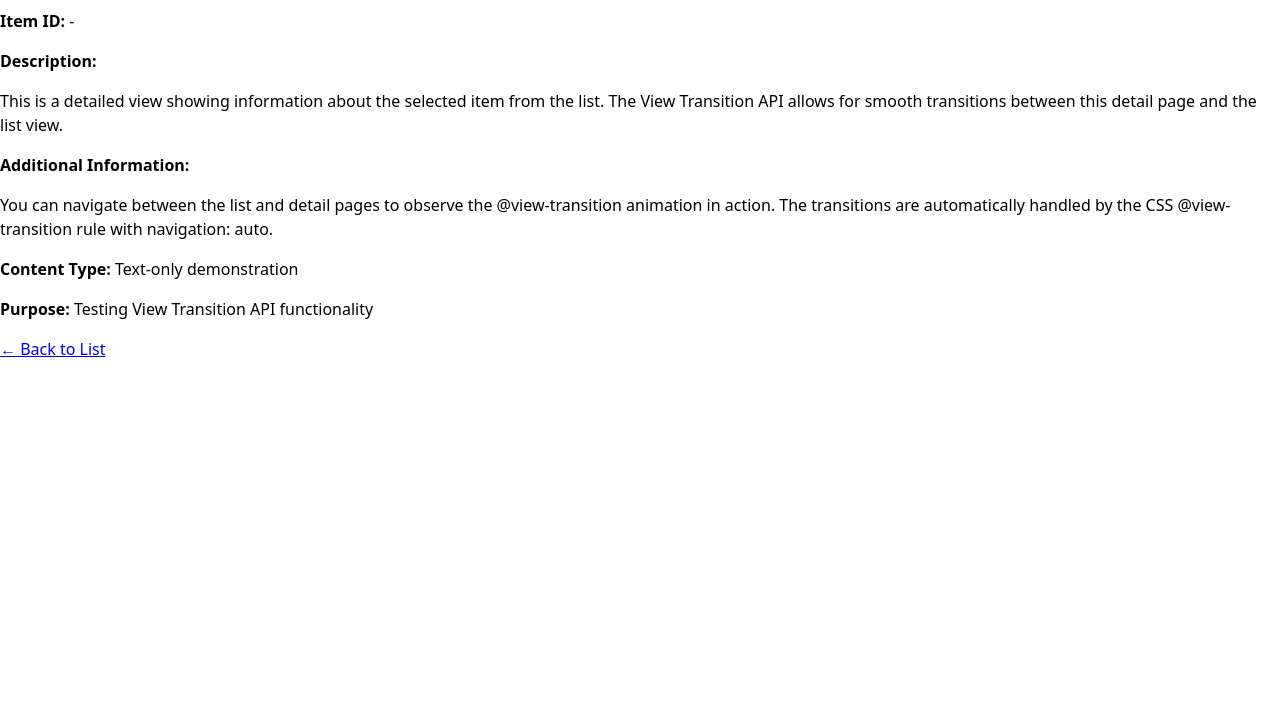
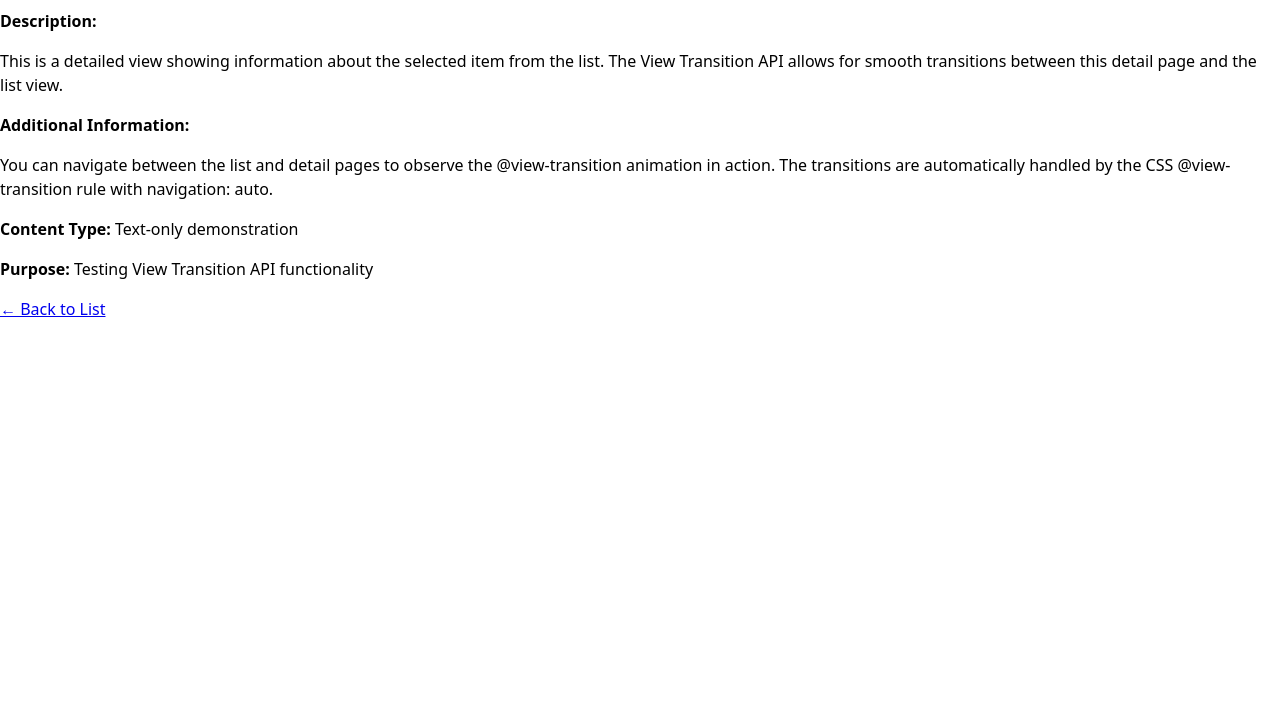
Before and after one commit to tani-fumiya-ktc/view-transition-vanilla, a website built with Vite: page page-1.html in a window 1280 px wide. Shown: the part 82-800 px from the top of the page. Built offline with nearby package versions, Linux system fonts and the light colour scheme.

Commit message:
fix: 不要なアイテムIDの表示を削除
page-1.htmlからアイテムIDの表示を削除しました。

```diff
--- a/page-1.html
+++ b/page-1.html
@@ -16,7 +16,6 @@
     <div class="container">
       <h1 id="item-title">Details</h1>
       <div class="detail-content">
-        <p><strong>Item ID:</strong> <span id="item-id">-</span></p>
         <p><strong>Description:</strong></p>
         <p id="item-description">
           This is a detailed view showing information about the selected item
```
